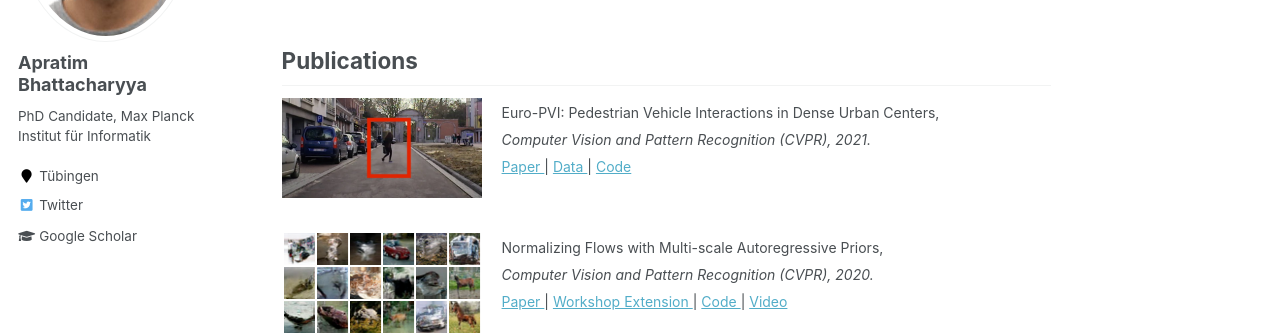
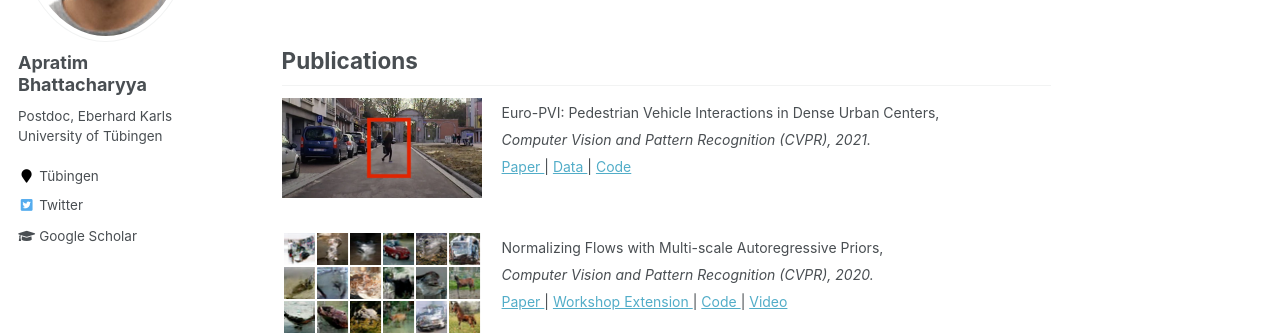
Before and after one commit to apratimbhattacharyya18/apratimbhattacharyya18, a Jekyll site: the page built from _pages/about.md, in a window 1280 px wide. Shown: the part 305-640 px from the top of the page. Built offline with Jekyll 4.4.1, drawn with Linux system fonts in a browser that asks for light colours.

```diff
--- a/_config.yml
+++ b/_config.yml
@@ -80,7 +80,7 @@ analytics:
 author:
   name             : "Apratim Bhattacharyya"
   avatar           : "profile.jpg"
-  bio              : "PhD Candidate, Max Planck Institut für Informatik"
+  bio              : "Postdoc, Eberhard Karls University of Tübingen"
   location         : "Tübingen"
   employer         :
   pubmed           :
```
